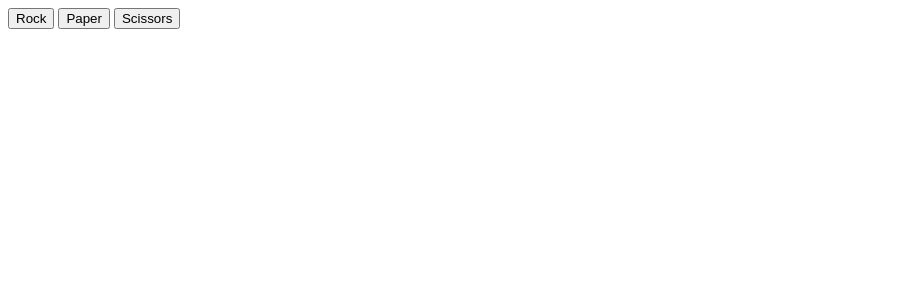
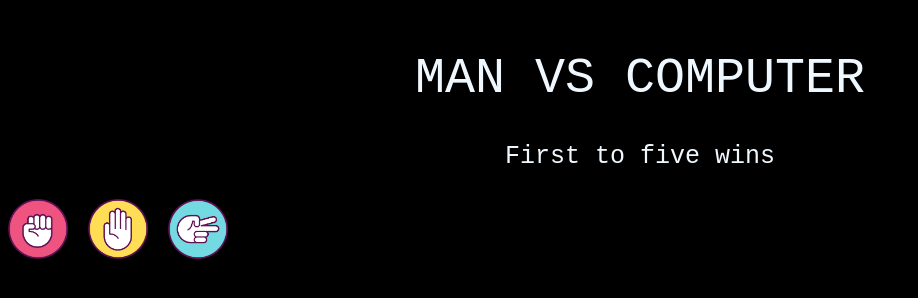
Before and after one commit to DrinKurtishi/rock-paper-scissors, a plain HTML site: page index.html in a window 1280 px wide. Shown: the whole page, without its empty margins (0-918 px from the left). Drawn offline with Linux system fonts and the light colour scheme.

Commit message:
Adding UI, 35% there

```diff
--- a/index.html
+++ b/index.html
@@ -4,14 +4,29 @@
     <meta charset="UTF-8">
     <meta http-equiv="X-UA-Compatible" content="IE=edge">
     <meta name="viewport" content="width=device-width, initial-scale=1.0">
+    <link rel="stylesheet" href="styles.css">
     <script src="rps.js" defer></script>
     <title>Document</title>
 </head>
 <body>
-    <button class="options" id="rock">Rock</button>
-    <button class="options" id="paper">Paper</button>
-    <button class="options" id="scissors">Scissors</button>
-    <div id="output"></div>
-    <div id="scoreboard"></div>
+    <div class="hero">
+        <div class="Header">
+            <p class="typewriter">MAN VS COMPUTER</p>
+        </div>
+        <div class="Subtext">
+            <p class="subtext">First to five wins</p>
+        </div>
+    </div>
+    <div class="UI">
+        <div class="buttons">
+            <button class="options" id="rock"><img src="images/rock.png"></button>
+            <button class="options" id="paper"><img src="images/paper.png"></button>
+            <button class="options" id="scissors"><img src="images/scissors.png"></button>
+        </div>
+        <div class="GameState">
+            <div id="output"></div>
+            <div id="scoreboard"></div>
+        </div>
+    </div>
 </body>
 </html>
--- /dev/null
+++ b/styles.css
@@ -0,0 +1,30 @@
+body{
+    background-color: black;
+    color: aliceblue;
+    margin: 0px;
+}
+.hero{
+    display: flex;
+    flex-direction: column;
+    align-items: center;
+    gap: 0px;
+}
+.Header{
+    font-family: 'Courier New', 'Lucida Sans Unicode', 'Lucida Grande', 'Lucida Sans', Arial, sans-serif;
+    font-size: 50px;
+    margin-bottom: -40px;
+}
+.Subtext{
+    font-family: 'Courier New', 'Lucida Sans Regular', 'Lucida Grande', 'Lucida Sans Unicode', Verdana, sans-serif;
+    font-size: 25px;
+}
+.options img{
+    width: 60px;
+    height: 60px;
+}
+.options{
+    color: transparent;
+    background-color: transparent;
+    border-color: transparent;
+    cursor: default;
+}
```
Also changed, not shown: images/paper.png (added), images/rock.png (added), images/scissors.png (added).
